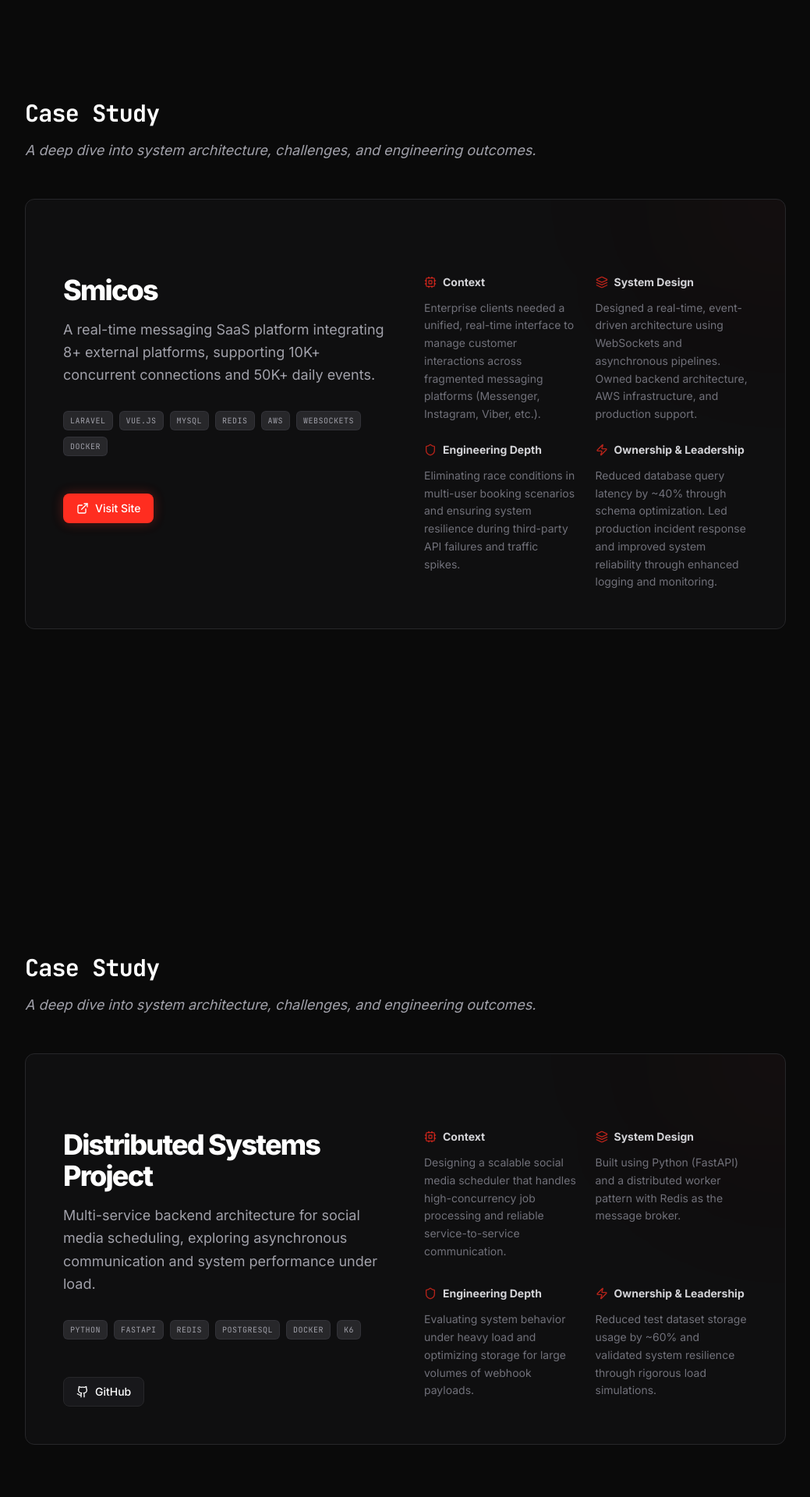
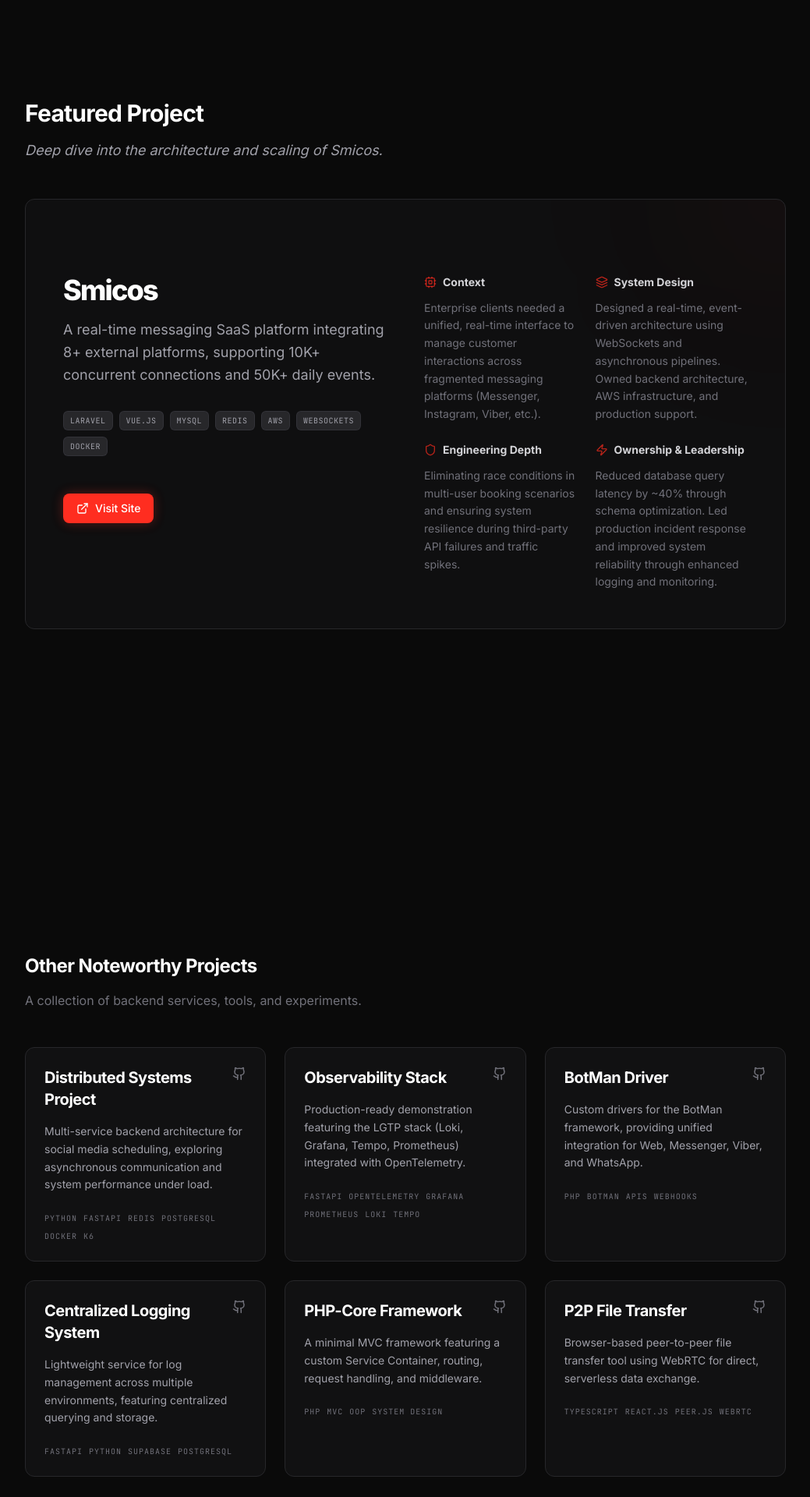
Before and after one commit to zerexei/zerexei.github.io, a React (Vite) app: page / in a window 1280 px wide. Shown: the part 4060-5980 px from the top of the page at 78% size, without its empty margins (120-1159 px from the left). Built offline with nearby package versions, Linux system fonts and the light colour scheme.

Commit message:
refactor: update featured project logic to support a single project display and refresh UI content

```diff
--- a/src/components/projects/FeaturedProject.tsx
+++ b/src/components/projects/FeaturedProject.tsx
@@ -14,11 +14,13 @@
   return (
     <div className="py-20 space-y-12">
       <div className="space-y-4 max-w-2xl">
-        <h2 className="text-3xl font-bold tracking-tight text-white font-mono">Case Study</h2>
+        <h2 className="text-3xl font-bold tracking-tight text-white">Featured Project</h2>
+
         <p className="text-zinc-400 text-lg italic">
-          A deep dive into system architecture, challenges, and engineering outcomes.
+          Deep dive into the architecture and scaling of Smicos.
         </p>
       </div>
+
 
 
       <div className="card bg-zinc-900/40 border-zinc-800 p-8 md:p-12 space-y-12 relative overflow-hidden group hover:border-accent/20">
--- a/src/data/projects.ts
+++ b/src/data/projects.ts
@@ -37,15 +37,8 @@
     description: "Multi-service backend architecture for social media scheduling, exploring asynchronous communication and system performance under load.",
     tech: ["Python", "FastAPI", "Redis", "PostgreSQL", "Docker", "k6"],
     github: "https://github.com/zerexei/posexei",
-    featured: true,
-    featuredDetails: {
-      problem: "Designing a scalable social media scheduler that handles high-concurrency job processing and reliable service-to-service communication.",
-      architecture: "Built using Python (FastAPI) and a distributed worker pattern with Redis as the message broker.",
-      challenges: "Evaluating system behavior under heavy load and optimizing storage for large volumes of webhook payloads.",
-      solutions: "Utilized k6 for load testing and performance profiling. Applied normalization and deduplication strategies to data models.",
-      impact: "Reduced test dataset storage usage by ~60% and validated system resilience through rigorous load simulations.",
-    },
   },
+
   {
     id: "observability",
     title: "Observability Stack",
@@ -81,12 +74,12 @@
     tech: ["TypeScript", "React.js", "Peer.js", "WebRTC"],
     github: "https://github.com/zerexei/p2p-file-transfer",
   },
-  {
-    id: "grapejs-web-builder",
-    title: "Web Builder",
-    description: "A drag-and-drop web application builder with custom components and real-time preview.",
-    tech: ["GrapesJS", "JavaScript", "Vue.js", "CSS"],
-    github: "https://github.com/zerexei/grapejs-components",
-  },
+//   {
+//     id: "grapejs-web-builder",
+//     title: "Web Builder",
+//     description: "A drag-and-drop web application builder with custom components and real-time preview.",
+//     tech: ["GrapesJS", "JavaScript", "Vue.js", "CSS"],
+//     github: "https://github.com/zerexei/grapejs-components",
+//   },
 
 ];
--- a/src/pages/Home.tsx
+++ b/src/pages/Home.tsx
@@ -8,7 +8,7 @@
 import { projects } from '../data/projects';
 
 export const Home: React.FC = () => {
-  const featuredProjects = projects.filter(p => p.featured);
+  const featuredProject = projects.find(p => p.featured);
   const otherProjects = projects.filter(p => !p.featured);
 
   return (
@@ -25,11 +25,12 @@
         <TechStack />
       </Section>
 
-      {featuredProjects.map(project => (
-        <Section id={`featured-${project.id}`} key={project.id}>
-          <FeaturedProject project={project} />
+      {featuredProject && (
+        <Section id="featured">
+          <FeaturedProject project={featuredProject} />
         </Section>
-      ))}
+      )}
+
 
       <Section id="projects">
 
```
